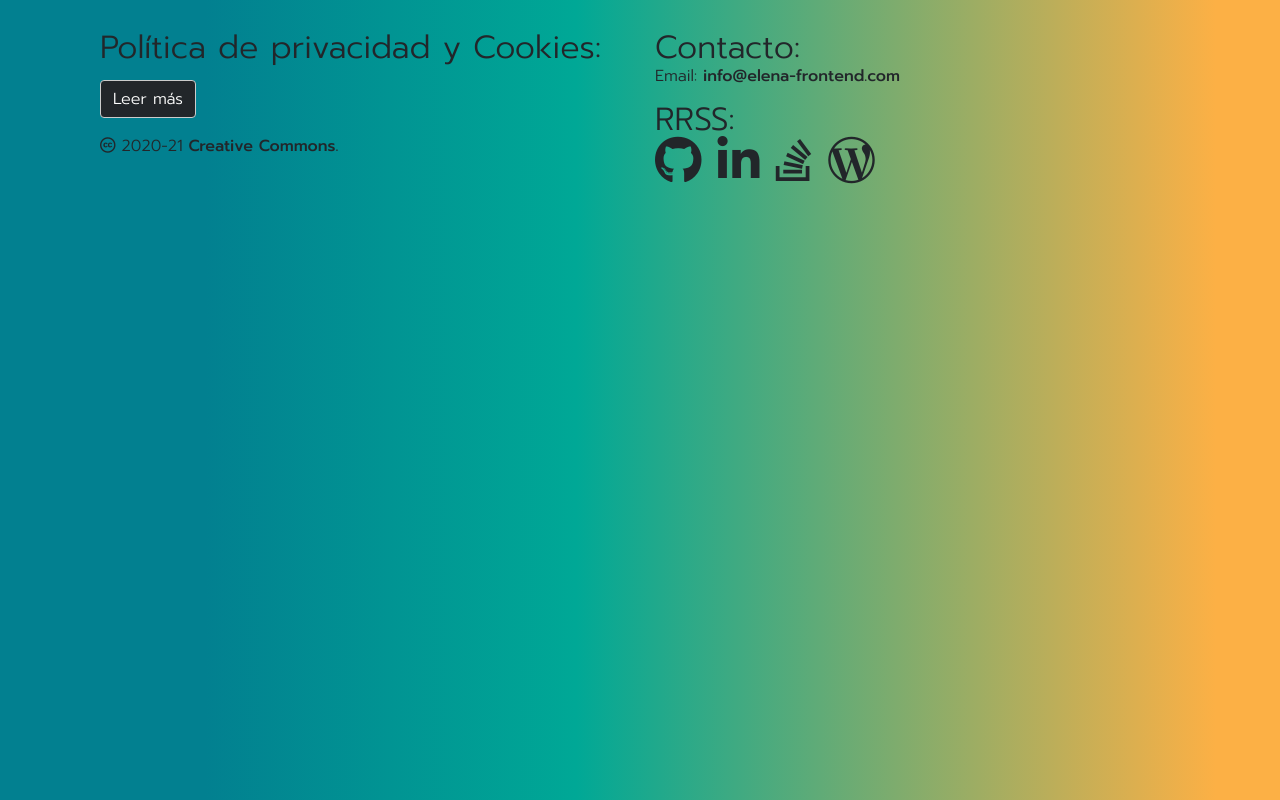
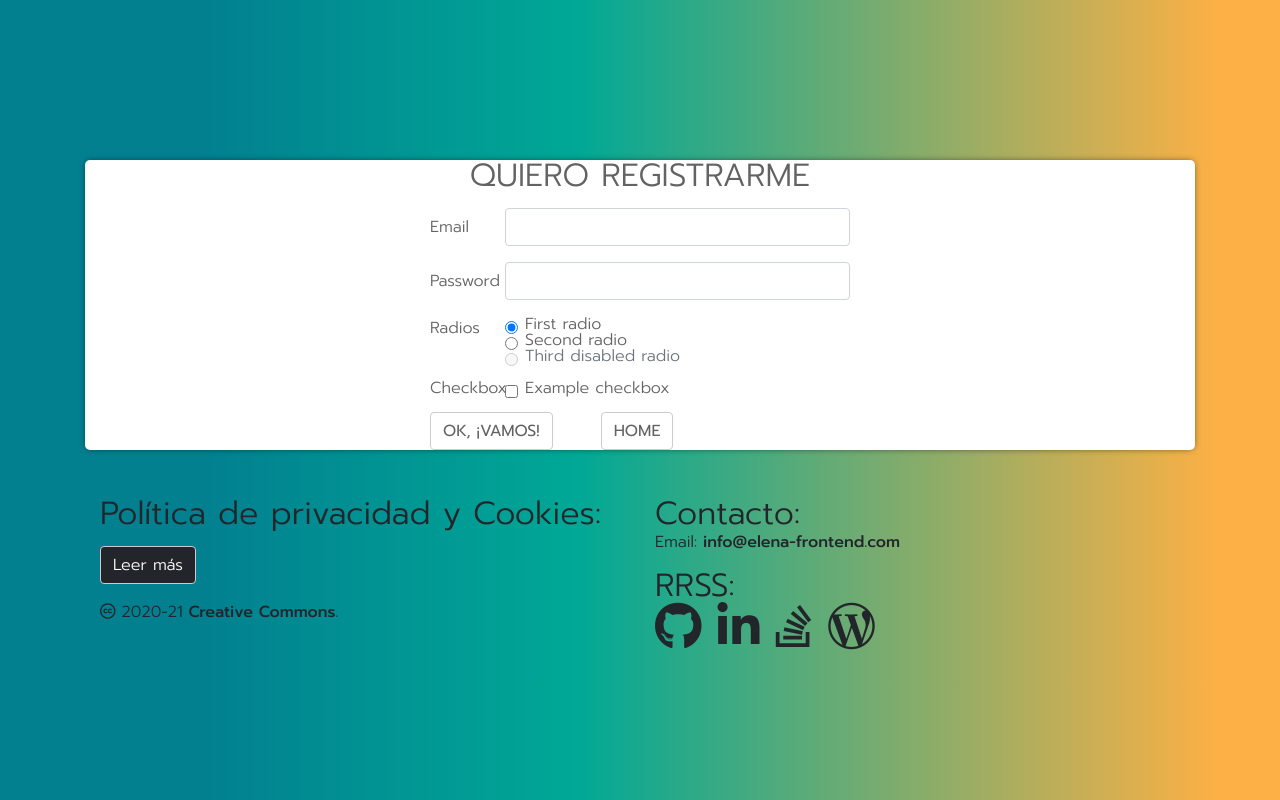
Before and after one commit to ElenaDPV/myWebAngular, an Angular app: page /register in a window 1280 px wide. Before the commit this address led to /. Built offline with nearby package versions, Linux system fonts and the light colour scheme.

Commit message:
añadiendo componentes y maquetando

```diff
--- a/src/app/app-routing.module.ts
+++ b/src/app/app-routing.module.ts
@@ -8,6 +8,8 @@ import { ConocimientosComponent } from './conocimientos/conocimientos.component'
 import { TrayectoriaComponent } from './trayectoria/trayectoria.component';
 import { FreelanceComponent } from './freelance/freelance.component';
 import { CookiesComponent } from './cookies/cookies.component';
+import { LoginComponent } from './login/login.component';
+import { RegisterComponent } from './register/register.component';
 
 
 const routes: Routes = [
@@ -17,6 +19,8 @@ const routes: Routes = [
   {path: 'trayectoria', component: TrayectoriaComponent},
   {path: 'freelance', component: FreelanceComponent},
   {path: 'cookies', component: CookiesComponent},
+  {path: 'login', component: LoginComponent},
+  {path: 'register', component: RegisterComponent},
   { path: 'descargar', redirectTo: '/Users/elenacasa/pruebas1/src/assets/pdf/presupuestoWeb.pdf'},
 
   { path: '', redirectTo: '/home', pathMatch: 'full' }
--- a/src/app/app.module.ts
+++ b/src/app/app.module.ts
@@ -11,6 +11,8 @@ import { FreelanceComponent } from './freelance/freelance.component';
 import { FooterComponent } from './footer/footer.component';
 import { NavbarComponent } from './navbar/navbar.component';
 import { CookiesComponent } from './cookies/cookies.component';
+import { LoginComponent } from './login/login.component';
+import { RegisterComponent } from './register/register.component';
 
 @NgModule({
   declarations: [
@@ -23,7 +25,9 @@ import { CookiesComponent } from './cookies/cookies.component';
     FreelanceComponent,
     FooterComponent,
     NavbarComponent,
-    CookiesComponent
+    CookiesComponent,
+    LoginComponent,
+    RegisterComponent
   ],
   imports: [
     BrowserModule,
--- a/src/app/home/home.component.html
+++ b/src/app/home/home.component.html
@@ -46,8 +46,11 @@
                 <p>Soy diplomada en educación social y una gran apasionada de las nuevas tecnologías; estoy formándome en lenguajes de programación frontend y terminando un máster oficial con especialización en e-learning, actualmente trabajando de maquetadora web.</p>
             </div>
             <br>
-            <div>
+            <div class="d-flex">
                 <button class="btn" routerLink="/experiencia" routerLinkActive="active">EXPERIENCIA</button>
+                <div class="espacop"></div>
+                <button class="btn" routerLink="/login" routerLinkActive="active">PRUEBAS LOGIN</button>
+                <button class="btn" routerLink="/register" routerLinkActive="active">PRUEBAS REGISTER</button>
             </div>
 
 
--- a/src/app/home/home.component.scss
+++ b/src/app/home/home.component.scss
@@ -2,6 +2,9 @@
     margin: auto;
     text-align: center;
 
+}
+.espacop{
+  width: 5em;
 }
 .opacidad{
   overflow:hidden;
--- /dev/null
+++ b/src/app/login/login.component.html
@@ -0,0 +1,37 @@
+<div class="espacioLogin"></div>
+
+<section class="login container">
+
+    <div class="col-lg-5 col-md-5 col-sm-12 m-auto login2">
+        <br>
+        <form>
+            <h3 class="text-center">YA TENGO CUENTA</h3>
+            <br>
+            <div class="form-group login3">
+              <label for="exampleInputEmail1">Email:</label>
+              <input type="email" class="form-control" id="exampleInputEmail1" aria-describedby="emailHelp">
+              <small id="emailHelp" class="form-text text-muted">(Tranquil@, nunca compartiré tus datos.)</small>
+            </div>
+            <div class="form-group">
+              <label for="exampleInputPassword1">Contraseña:</label>
+              <input type="password" class="form-control" id="exampleInputPassword1">
+            </div>
+            <div class="form-group form-check">
+              <input type="checkbox" class="form-check-input" id="exampleCheck1">
+              <label class="form-check-label" for="exampleCheck1" routerLink="/cookies" routerLinkActive="active">Acepto términos y condiciones.</label>
+            </div>
+
+              <a routerLink="/register" routerLinkActive="active">Ups! No estoy registrad@</a>
+              <br> <br>
+              <div class="d-flex">
+                <button type="submit" class="btn" routerLink="/home" routerLinkActive="active">OK, ¡VAMOS!</button>
+                <div class="espacioBtn"></div>
+                <button type="submit" class="btn" routerLink="/home" routerLinkActive="active">HOME</button>
+              </div>
+
+            <br>
+          </form>
+          <br>
+    </div>
+
+</section>
--- /dev/null
+++ b/src/app/login/login.component.scss
@@ -0,0 +1,11 @@
+.espacioLogin{
+    height: 10em;
+}
+.login{
+box-shadow: none !important;
+    background-color: transparent !important;
+}
+.login2{
+    border: 4px solid var(--tercerColor);
+    background-color: white;
+}
--- /dev/null
+++ b/src/app/login/login.component.ts
@@ -0,0 +1,15 @@
+import { Component, OnInit } from '@angular/core';
+
+@Component({
+  selector: 'app-login',
+  templateUrl: './login.component.html',
+  styleUrls: ['./login.component.scss']
+})
+export class LoginComponent implements OnInit {
+
+  constructor() { }
+
+  ngOnInit(): void {
+  }
+
+}
--- /dev/null
+++ b/src/app/register/register.component.html
@@ -0,0 +1,67 @@
+<div class="espacioReg"></div>
+
+<section class="register container">
+    <div class="col-lg-5 col-md-5 col-sm-12 m-auto register1">
+        <form>
+            <h3 class="text-center">QUIERO REGISTRARME</h3>
+            <br>
+            <div class="form-group row">
+              <label for="inputEmail3" class="col-sm-2 col-form-label">Email</label>
+              <div class="col-sm-10">
+                <input type="email" class="form-control" id="inputEmail3">
+              </div>
+            </div>
+            <div class="form-group row">
+              <label for="inputPassword3" class="col-sm-2 col-form-label">Password</label>
+              <div class="col-sm-10">
+                <input type="password" class="form-control" id="inputPassword3">
+              </div>
+            </div>
+            <fieldset class="form-group">
+              <div class="row">
+                <legend class="col-form-label col-sm-2 pt-0">Radios</legend>
+                <div class="col-sm-10">
+                  <div class="form-check">
+                    <input class="form-check-input" type="radio" name="gridRadios" id="gridRadios1" value="option1" checked>
+                    <label class="form-check-label" for="gridRadios1">
+                      First radio
+                    </label>
+                  </div>
+                  <div class="form-check">
+                    <input class="form-check-input" type="radio" name="gridRadios" id="gridRadios2" value="option2">
+                    <label class="form-check-label" for="gridRadios2">
+                      Second radio
+                    </label>
+                  </div>
+                  <div class="form-check disabled">
+                    <input class="form-check-input" type="radio" name="gridRadios" id="gridRadios3" value="option3" disabled>
+                    <label class="form-check-label" for="gridRadios3">
+                      Third disabled radio
+                    </label>
+                  </div>
+                </div>
+              </div>
+            </fieldset>
+            <div class="form-group row">
+              <div class="col-sm-2">Checkbox</div>
+              <div class="col-sm-10">
+                <div class="form-check">
+                  <input class="form-check-input" type="checkbox" id="gridCheck1">
+                  <label class="form-check-label" for="gridCheck1">
+                    Example checkbox
+                  </label>
+                </div>
+              </div>
+            </div>
+            <div class="form-group">
+                <div class="d-flex">
+                    <button type="submit" class="btn" routerLink="/home" routerLinkActive="active">OK, ¡VAMOS!</button>
+                    <div class="espacioBtn"></div>
+                    <button type="submit" class="btn" routerLink="/home" routerLinkActive="active">HOME</button>
+                  </div>
+            </div>
+          </form>
+
+    </div>
+
+</section>
--- /dev/null
+++ b/src/app/register/register.component.scss
@@ -0,0 +1,3 @@
+.espacioReg{
+    height: 10em;
+}
--- /dev/null
+++ b/src/app/register/register.component.ts
@@ -0,0 +1,15 @@
+import { Component, OnInit } from '@angular/core';
+
+@Component({
+  selector: 'app-register',
+  templateUrl: './register.component.html',
+  styleUrls: ['./register.component.scss']
+})
+export class RegisterComponent implements OnInit {
+
+  constructor() { }
+
+  ngOnInit(): void {
+  }
+
+}
--- a/src/styles.scss
+++ b/src/styles.scss
@@ -332,3 +332,6 @@ margin-left: 0.5em;
         text-shadow: black 0.1em 0.1em 0.2em
     }
 }
+.espacioBtn{
+    width: 3em;
+}
```
Also changed, not shown: 2 other files (tests, documents, lock files or other folders).
